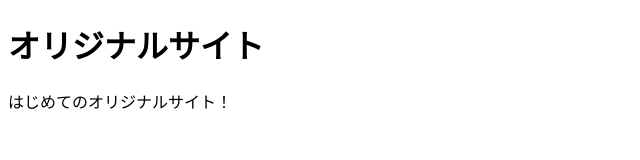
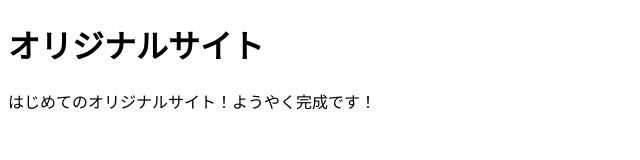
Before and after one commit to erina-1173/mysite, a plain HTML site: page index.html in a window 1280 px wide. Shown: the whole page, without its empty margins (0-640 px from the left). Drawn offline with Linux system fonts and the light colour scheme.

Commit message:
Add files via upload

```diff
--- a/index.html
+++ b/index.html
@@ -7,6 +7,6 @@
 </head>
 <body>
     <h1>オリジナルサイト</h1>
-    <p>はじめてのオリジナルサイト！</p>
+    <p>はじめてのオリジナルサイト！ようやく完成です！</p>
 </body>
 </html>
```
